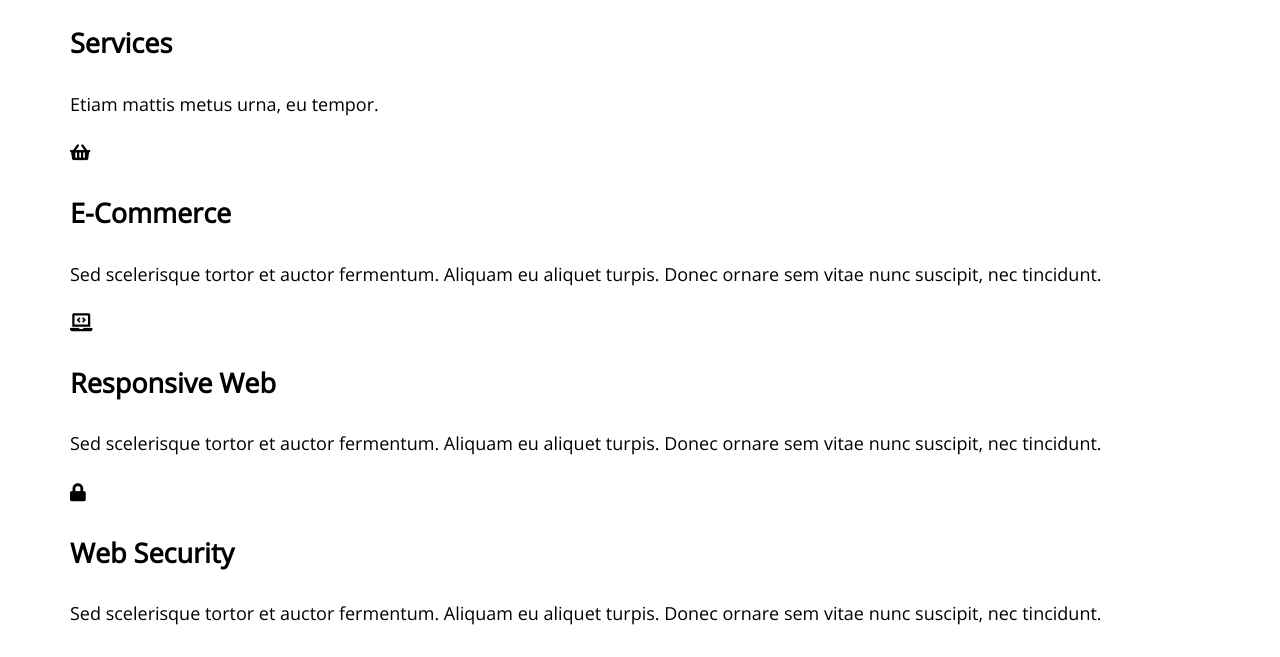
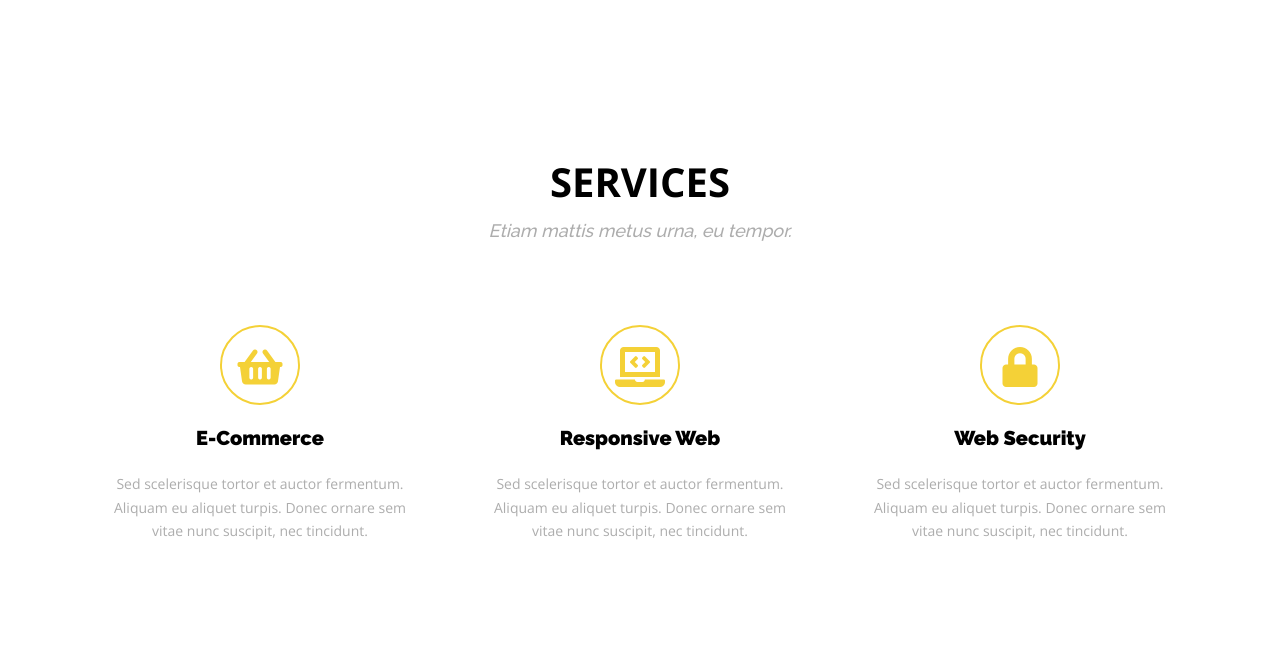
Before and after one commit to kris2485/Portfolio-2, a website: page Projekt-4.6/index.html in a window 1280 px wide. Shown: the part 902-1559 px from the top of the page. Drawn offline with nearby package versions, Linux system fonts and the light colour scheme.

Commit message:
Add styles for section services

```diff
--- a/Projekt-4.6/index.html
+++ b/Projekt-4.6/index.html
@@ -7,13 +7,10 @@
       <link rel="stylesheet" href="https://use.fontawesome.com/releases/v5.5.0/css/all.css">
       <link rel="preconnect" href="https://fonts.gstatic.com">
       <link href="https://fonts.googleapis.com/css2?family=Open+Sans:wght@300&family=Raleway:wght@500&display=swap" rel="stylesheet">
-      <link rel="preconnect" href="https://fonts.gstatic.com">
       <link href="https://fonts.googleapis.com/css2?family=Open+Sans:wght@300&family=Raleway:wght@100;500&display=swap" rel="stylesheet">
-      <link rel="preconnect" href="https://fonts.gstatic.com">
       <link href="https://fonts.googleapis.com/css2?family=Raleway:wght@900&display=swap" rel="stylesheet">
-      <link rel="preconnect" href="https://fonts.gstatic.com">
       <link href="https://fonts.googleapis.com/css2?family=Pacifico&display=swap" rel="stylesheet">
-
+      <link href="https://fonts.googleapis.com/css2?family=Open+Sans:wght@700&display=swap" rel="stylesheet">
       <link rel="stylesheet" type="text/css" href="css/style.css">
     </head>
     <body>
@@ -43,28 +40,26 @@
             <h1 class="title">Services</h1>
             <p class="title-p">Etiam mattis metus urna, eu tempor.</p>
             <div class="wrap">
-              <div class="wrap-about">
+              <div class="wrap-services">
                 <div class="font">
                   <i class="fas fa-shopping-basket"></i>
                 </div>
                 <h1>E-Commerce</h1>
-                <p>Sed scelerisque tortor et auctor fermentum. Aliquam eu aliquet turpis. Donec ornare sem vitae nunc suscipit, nec tincidunt.</p>
+                <p>Sed scelerisque tortor et auctor fermentum. <br>Aliquam eu aliquet turpis. Donec ornare sem <br>vitae nunc suscipit, nec tincidunt.</p>
               </div>
-              <div class="wrap">
-              <div class="wrap-about">
+              <div class="wrap-services">
                 <div class="font">
                   <i class="fas fa-laptop-code"></i>
                 </div>
                 <h1>Responsive Web</h1>
-                <p>Sed scelerisque tortor et auctor fermentum. Aliquam eu aliquet turpis. Donec ornare sem vitae nunc suscipit, nec tincidunt.</p>
+                <p>Sed scelerisque tortor et auctor fermentum. <br>Aliquam eu aliquet turpis. Donec ornare sem <br>vitae nunc suscipit, nec tincidunt.</p>
               </div>
-              <div class="wrap">
-              <div class="wrap-about">
+              <div class="wrap-services">
                 <div class="font">
                   <i class="fas fa-lock"></i>
                 </div>
                 <h1>Web Security</h1>
-                <p>Sed scelerisque tortor et auctor fermentum. Aliquam eu aliquet turpis. Donec ornare sem vitae nunc suscipit, nec tincidunt.</p>
+                <p>Sed scelerisque tortor et auctor fermentum. <br>Aliquam eu aliquet turpis. Donec ornare sem <br>vitae nunc suscipit, nec tincidunt.</p>
               </div>
           </div>
         </section>
--- a/Projekt-4.6/scss/style.scss
+++ b/Projekt-4.6/scss/style.scss
@@ -31,6 +31,7 @@ header {
     color: $color-light;
     position: relative;
     z-index: 1;
+    margin-bottom: 150px;
         .logo {
             float: left;
             padding: 10px 0;
@@ -111,3 +112,59 @@ header::after {
     background: linear-gradient(to bottom, transparent 0%, black 100%);
     z-index: -1;
 }
+/* Services */
+.services {
+    padding-bottom: 100px;
+}
+.title {
+    text-align: center;
+    font-size: 40px;
+    color: #000;
+    text-transform: uppercase;
+    margin-bottom: 0;
+}
+.title-p {
+    text-align: center;
+    color: #ADADAD;
+    margin-top: 0;
+    font-family: 'Raleway', sans-serif;
+    font-style: italic;
+}
+.wrap {
+    display: flex;
+    flex-wrap: wrap;
+    justify-content: space-between;
+    padding-top: 60px;
+        .wrap-services {
+        flex: 0 0 33.333%;
+        position: relative;
+        text-align: center;
+            h1 {
+            color: #000;
+            font-family: 'Raleway', sans-serif;
+            padding-top: 0;
+            font-size: 20px;
+            }
+            p {
+            color: #ADADAD;
+            font-size: 14px;
+            }
+                .font {
+                    font-size: 40px;
+                    background-color: #EDEFF1;
+                    width: 80px;
+                    height: 80px;
+                    border-radius: 50%;
+                    text-align: center;
+                    line-height: 80px;
+                    vertical-align: middle;
+                    margin: 0 auto;
+                    background: none;
+                    border: 2px solid $color-yellow;
+                    i {
+                    color: $color-yellow;
+                    }
+                }
+
+        }
+}
```
Also changed, not shown: Projekt-4.6/css/style.css, 1 other file.
